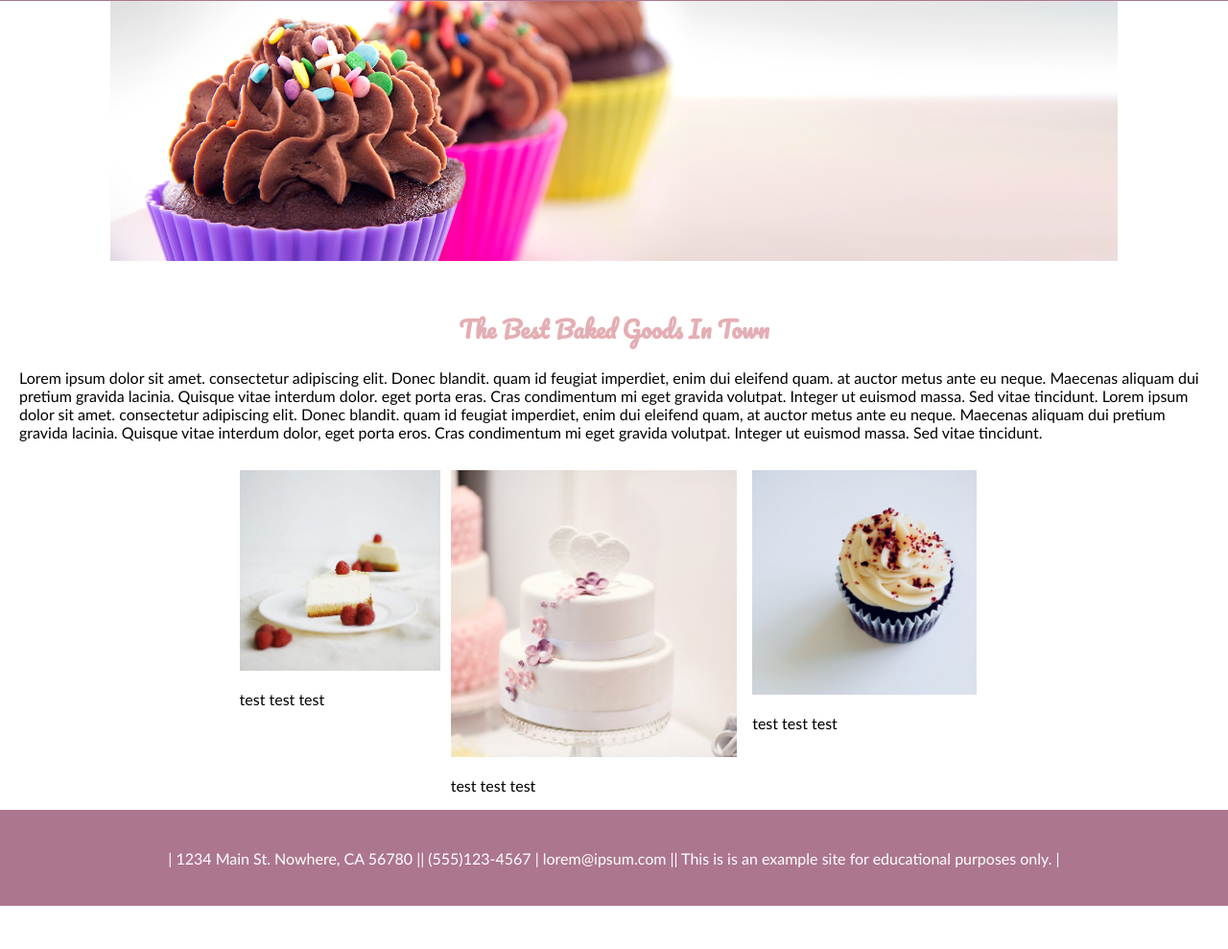
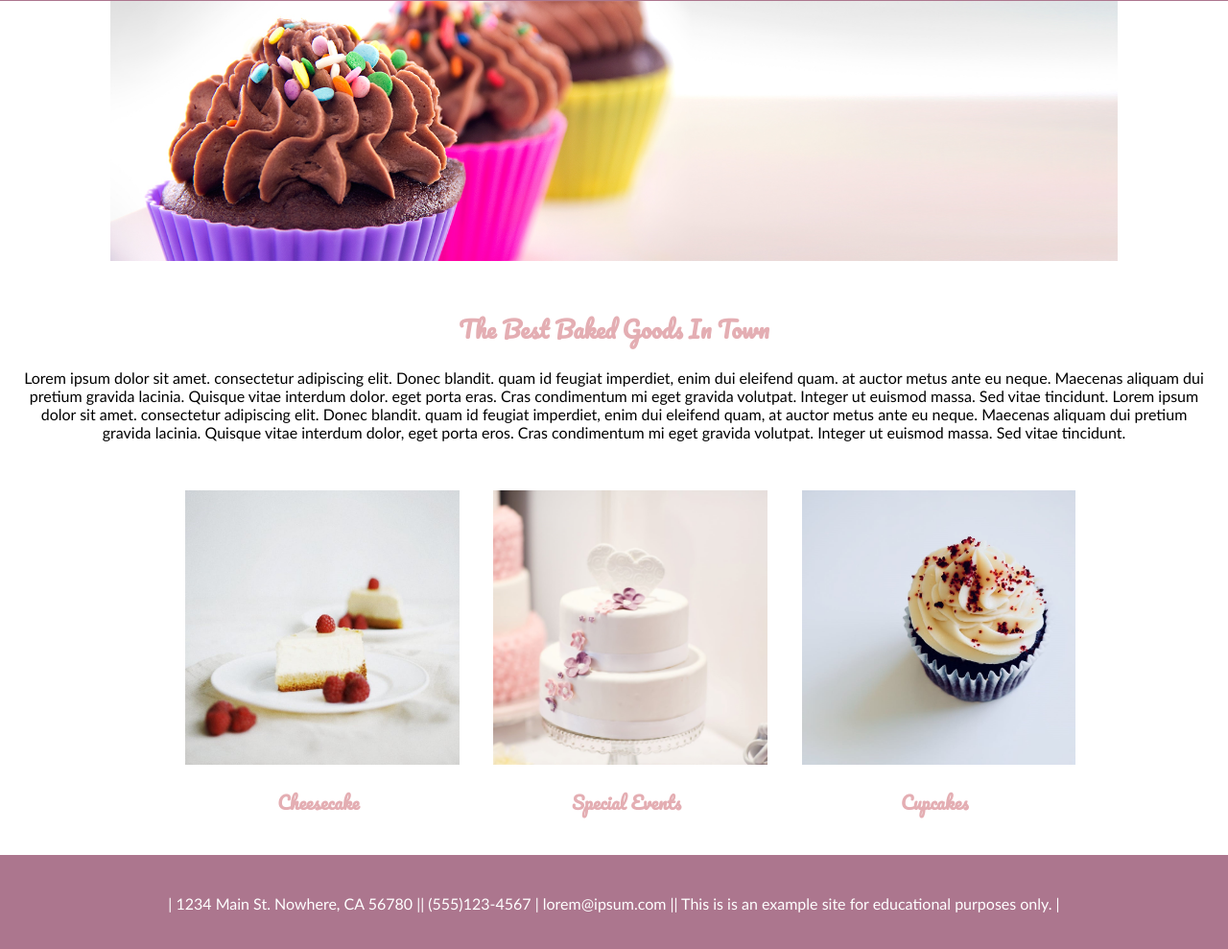
Before and after one commit to wholesomet/M9_MCLAUGHLIN_SHANNON, a plain HTML site: page index.html in a window 1280 px wide. Shown: the part 193-1182 px from the top of the page at 96% size. Before the commit the page ends 1137 px from the top, so only its background shows below. Drawn offline with Linux system fonts and the light colour scheme.

Commit message:
Added completed html and css

```diff
--- a/index.html
+++ b/index.html
@@ -29,29 +29,24 @@
 		<p>Lorem ipsum dolor sit amet. consectetur adipiscing elit. Donec blandit. quam id feugiat imperdiet, enim dui eleifend quam. at auctor metus ante eu neque. Maecenas aliquam dui pretium gravida lacinia. Quisque vitae interdum dolor. eget porta eras. Cras condimentum mi eget gravida volutpat. Integer ut euismod massa. Sed vitae tincidunt. Lorem ipsum dolor sit amet. consectetur adipiscing elit. Donec blandit. quam id feugiat imperdiet, enim dui eleifend quam, at auctor metus ante eu neque. Maecenas aliquam dui pretium gravida lacinia. Quisque vitae interdum dolor, eget porta eros. Cras condimentum mi eget gravida volutpat. Integer ut euismod massa. Sed vitae tincidunt.</p>
 
 		<div class="row-of-three">
-			<div class="card">
+			<figure class="card">
 				<img alt="two cheesecakes with raspberries" src="https://github.com/wholesomet/M9_MCLAUGHLIN_SHANNON/blob/main/cheesecake.jpeg?raw=true" class="cheesecake">
-				<p>test test test</p>
-			</div>
+				<h3>Cheesecake</h3>
+			</figure>
 
-			<div class="card">
+			<figure class="card">
 				<img alt="a white fancy cake" src="https://github.com/wholesomet/M9_MCLAUGHLIN_SHANNON/blob/main/wedding-cake.jpeg?raw=true" class="cake">
-				<p>test test test</p>
-			</div>
+				<h3>Special Events</h3>
+			</figure>
 
-			<div class="card">
+			<figure class="card">
 				<img alt="a singular cupcake" src="https://github.com/wholesomet/M9_MCLAUGHLIN_SHANNON/blob/main/cupcake.jpeg?raw=true" class="one-cupcake">
-				<p>test test test</p>
-			</div>
+				<h3>Cupcakes</h3>
+			</figure>
 		</div>
 
 
 	</main>
-
-
-
-
-
 
 	<footer>
 		<p>| 1234 Main St. Nowhere, CA 56780  ||  (555)123-4567 | lorem@ipsum.com  ||  This is is an example site for educational purposes only.  |</p>
--- a/week9css.css
+++ b/week9css.css
@@ -75,29 +75,28 @@ h2 {
 }
 
 main > p {
-	/*top right bottom left*/
-	margin: 0px 20px 30px 20px;
+	/*top, right left, bottom */
+	margin: 0px 20px 30px;
+	text-align: center;
 }
 
 .row-of-three {
 	display: flex;
-	width: 61%;
+	justify-content: center;
+	margin-right: 20px;
 }
 	.card {
-		margin-block-start: 0em;
-		margin-block-end: 0em;
-		margin-inline-end: 0px;
-
+		text-align: center;
+		width: 22%;
+		padding: 5px;
+		margin-inline-end: -6px;
 	}
 		.card img{
-			width: 95%;
+			width: 103%;
 			height: auto;
-			margin-right: 37px;
-			text-align: center;
 		}
-		.card img.cake {
 
-		}
+
 
 
 /*******************************************************************
@@ -118,3 +117,7 @@ footer {
     align-content: center;
     justify-content: center;
 }
+
+footer p {
+	text-align: center;
+}
```
